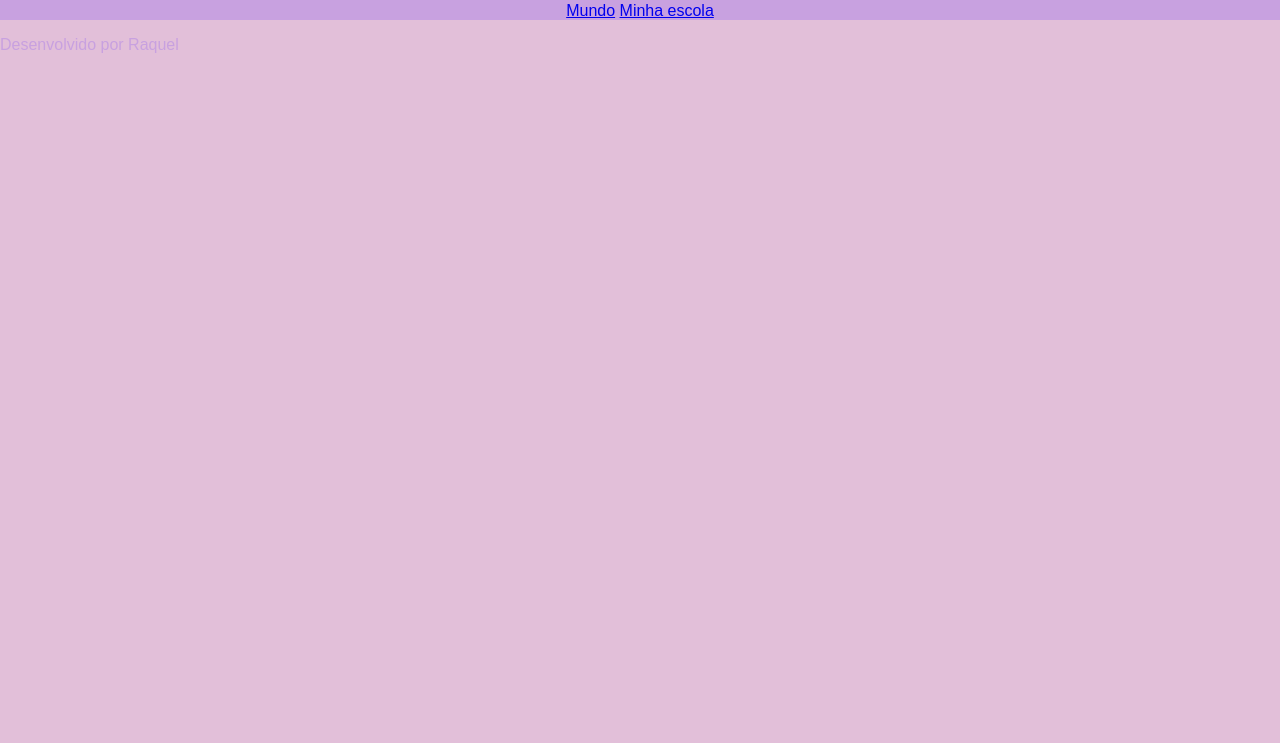
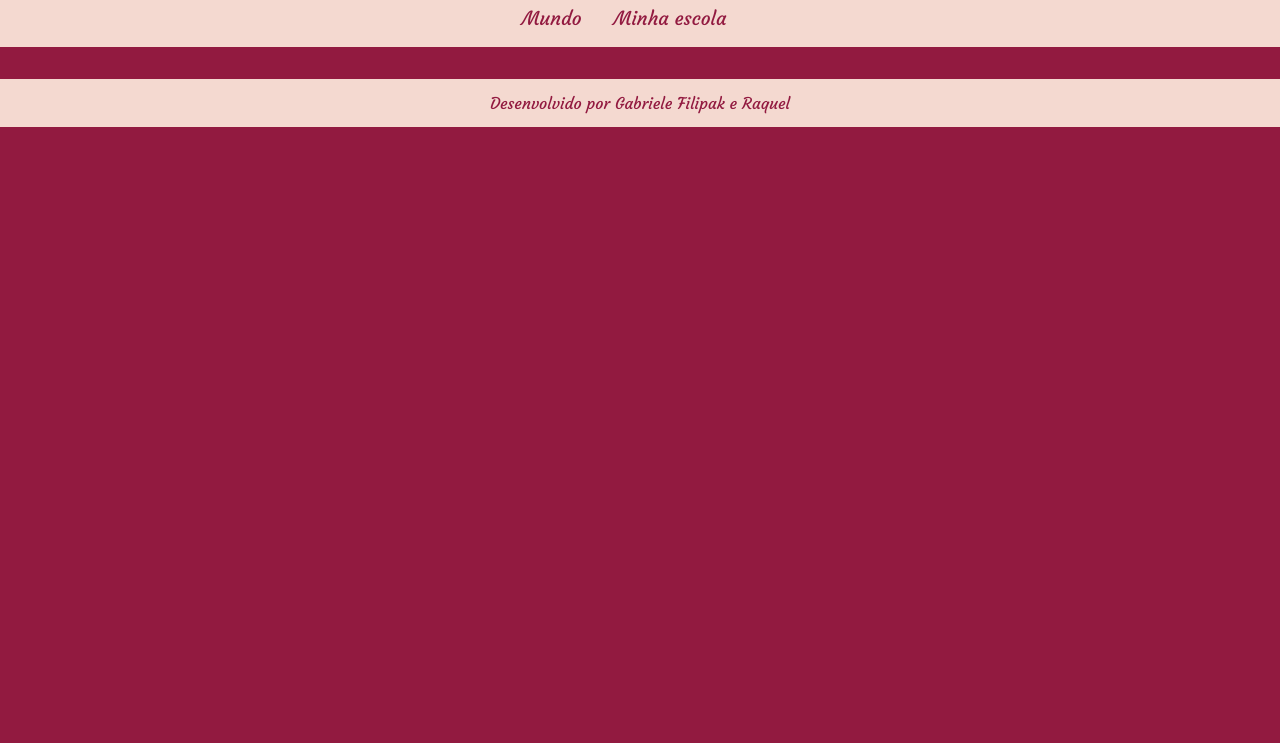
Before and after one commit to ellenlimaraquel/Projeto-4, a plain HTML site: page index.html in a window 1280 px wide. Shown: the part 78-821 px from the top of the page. After the commit the page ends 800 px from the top, so only its background shows below. Drawn offline with Linux system fonts and the light colour scheme; a web font is replaced by a local one.

Commit message:
Add files via upload

```diff
--- a/index.html
+++ b/index.html
@@ -20,7 +20,7 @@
         </section>
     </main>
     <footer>
-        <p>Desenvolvido por Raquel</p>
+        <p>Desenvolvido por Gabriele Filipak e Raquel</p>
     </footer>
 
 </body>
--- a/style.css
+++ b/style.css
@@ -1,23 +1,60 @@
-@import url('https://fonts.googleapis.com/css2?family=Inria+Sans:ital,wght@0,300;0,400;0,700;1,300;1,400;1,700&display=swap');
+@import url('https://fonts.googleapis.com/css2?family=Courgette&display=swap');
+
 :root {
-    --bg-color:#E2BFD9 ;
-    --primary-color:#C8A1E0 ;
-    --secondary-color: #AD49E1;
-    --font:"Inria Sans", sans-serif;
+   --bg-color: #921A40;
+   --primary-color:#F4D9D0;
+   --secondary-color:#C75B7A;
+   --font:"Courgette", cursive;
+
 }
+
 body {
    background-color: var(--bg-color);
    color: var(--primary-color);
    font-family: var(--font);
    height: 100vh;
    margin: 0;
+
 }
+
 header {
    background-color: var(--primary-color);
    text-align: center;
+   padding: 1px;
 }
+
 h1 {
    font-size: 2rem;
    color: var(--bg-color);
     font-weight: 700;
 }
+
+nav {
+   display: flex;
+   justify-content: center;
+   font-weight: 400;
+}
+
+nav a {
+   text-decoration: none;
+   color: var(--bg-color);
+    margin: 0 2rem 1rem 0rem;
+    font-size: 1.2rem;
+}
+
+nav a:hover {
+   text-decoration: underline;
+   transform: scale(0.90);
+   transition: transform 0.1s;
+}
+
+footer {
+   display: flex;
+   align-items: center;
+   justify-content: center;
+   background-color: var(--primary-color);
+   color: var(--bg-color);
+   width: 100%;
+   height: 3rem;
+   margin-top: 2rem;
+}
```
Lines whose indentation alone changed are shown as unchanged.
